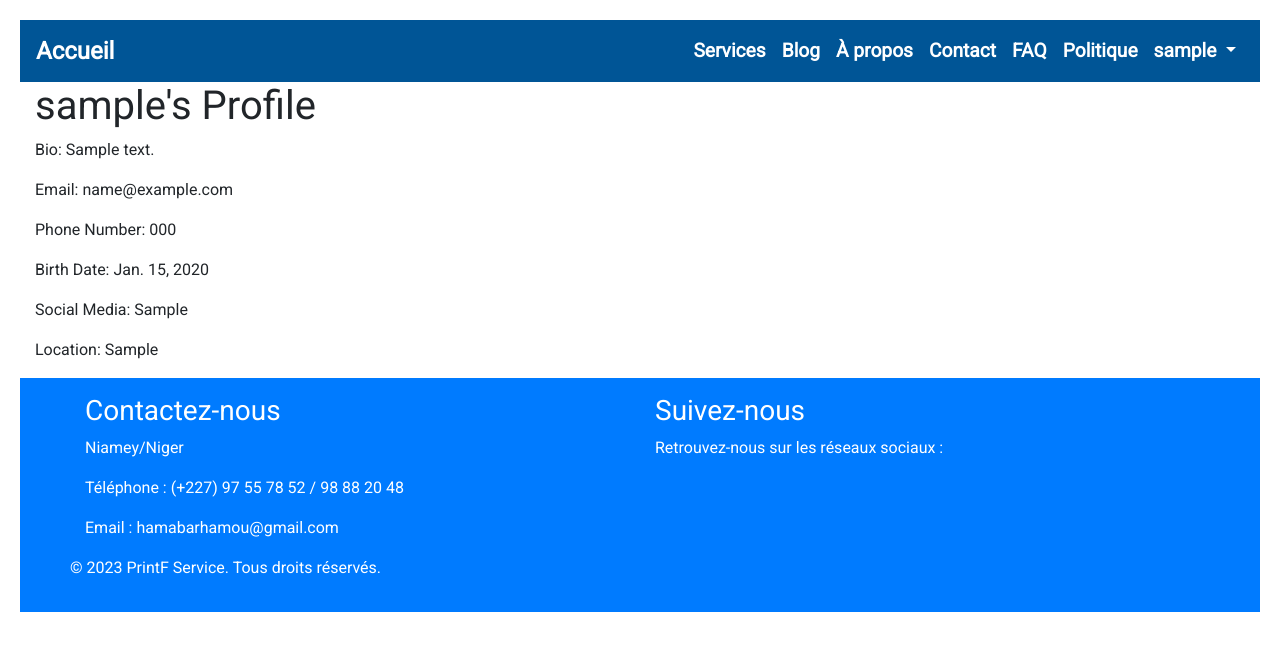
After one commit to HamaBarhamou/printf_services, a Django app: page /user/ in a window 1280 px wide. The commit adds this page. Shown: the top 651 px of the page. Run offline with Django 4.2, Linux system fonts and the light colour scheme; a user stored in the database is signed in; tables that the repository leaves empty hold one stand-in row (values such as "Sample post"); some libraries are stand-ins or nearby versions.

Commit message:
Travaux profile user

```diff
--- /dev/null
+++ b/Profile/forms.py
@@ -0,0 +1,7 @@
+from django import forms
+from .models import User
+
+class ProfileForm(forms.ModelForm):
+    class Meta:
+        model = User
+        fields = ['bio', 'email', 'phone_number', 'birth_date', 'social_media', 'location']
--- a/Profile/models.py
+++ b/Profile/models.py
@@ -12,6 +12,12 @@ class Role(models.Model):
 class User(AbstractUser):
     roles = models.ManyToManyField(Role, blank=True)
     avatar = models.ImageField(verbose_name='photo de profil', upload_to='avatars')
+    bio = models.TextField(verbose_name='bio', blank=True)
+    email = models.EmailField(verbose_name='adresse e-mail', blank=True)
+    phone_number = models.CharField(verbose_name='numéro de téléphone', max_length=20, blank=True)
+    birth_date = models.DateField(verbose_name='date de naissance', null=True, blank=True)
+    social_media = models.URLField(verbose_name='réseaux sociaux', blank=True)
+    location = models.CharField(verbose_name='localisation', max_length=255, blank=True)
 
     def __str__(self):
         return f'{self.username} : {" | ".join([role.name for role in self.roles.all()])}'
--- /dev/null
+++ b/Profile/templates/profiles/profile.html
@@ -0,0 +1,11 @@
+{% extends 'base.html' %}
+
+{% block content %}
+    <h1>{{ user.username }}'s Profile</h1>
+    <p>Bio: {{ user.bio }}</p>
+    <p>Email: {{ user.email }}</p>
+    <p>Phone Number: {{ user.phone_number }}</p>
+    <p>Birth Date: {{ user.birth_date }}</p>
+    <p>Social Media: {{ user.social_media }}</p>
+    <p>Location: {{ user.location }}</p>
+{% endblock %}
--- /dev/null
+++ b/Profile/urls.py
@@ -0,0 +1,8 @@
+from django.urls import path
+from .views import profile_view
+
+app_name = 'profiles'
+
+urlpatterns = [
+    path('', profile_view, name='profile'),
+]
--- a/Profile/views.py
+++ b/Profile/views.py
@@ -1,3 +1,19 @@
 from django.shortcuts import render
+from django.contrib.auth.decorators import login_required
+from .forms import ProfileForm
+from django.shortcuts import render, redirect
 
-# Create your views here.
+
+@login_required
+def profile_view(request):
+    user = request.user
+    form = ProfileForm(request.POST or None, instance=user)
+    if form.is_valid():
+        form.save()
+        return redirect('profile')
+
+    context = {
+        'user': user,
+        'form': form,
+    }
+    return render(request, 'profiles/profile.html', context)
--- a/printf_services/settings.py
+++ b/printf_services/settings.py
@@ -127,7 +127,7 @@ STATIC_URL = 'static/'
 DEFAULT_AUTO_FIELD = 'django.db.models.BigAutoField'
 
 MEDIA_ROOT = BASE_DIR / 'media'
-MEDIA_URL = '/stock_management_api/media/'
+MEDIA_URL = '/printf_services/media/'
 STATIC_ROOT = BASE_DIR / 'static'
 STATIC_URL = '/static/'
 
--- a/printf_services/templates/base.html
+++ b/printf_services/templates/base.html
@@ -82,6 +82,10 @@
           </a>
           <div class="dropdown-menu" aria-labelledby="navbarDropdownMenuLink">
             <a class="dropdown-item" href="#">Profile</a>
+            <a class="dropdown-item" href="#">Historique de commande</a>
+            <a class="dropdown-item" href="#">Favoris</a>
+            <a class="dropdown-item" href="#">Paramètres</a>
+            <a class="dropdown-item" href="#">Support</a>
             <a class="dropdown-item" href="#">Change password</a>
             <a class="dropdown-item" href="#">Logout</a>
           </div>
@@ -124,5 +128,39 @@
     </div>
   </div>
 </footer>
+<style>
+  body {
+      font-family: 'Roboto', sans-serif;
+      margin: 20px;
+  }
+  .navbar {
+      background-color: #005596;
+  }
+  .navbar-brand {
+      color: white !important;
+      font-weight: bold;
+      font-size: 1.5rem;
+  }
+  .navbar-nav .nav-item .nav-link {
+      color: white !important;
+      font-weight: bold;
+      font-size: 1.2rem;
+  }
+  .breadcrumb {
+      margin-top: 20px;
+      margin-bottom: 10px;
+  }
+  .breadcrumb-item {
+      font-weight: bold;
+  }
+  .stock-card {
+      transition: background-color 0.5s;
+  }
+  .stock-card:hover {
+      background-color: #ddd;
+      cursor: pointer;
+  }
+</style>
+
 </body>
 </html>
--- a/printf_services/urls.py
+++ b/printf_services/urls.py
@@ -21,6 +21,7 @@ from django.conf.urls.static import static
 urlpatterns = [
     path('admin/', admin.site.urls),
     path('', include('printf_services_manager.urls')),
+    path('user/', include('Profile.urls')),
 ]
 if settings.DEBUG:
     urlpatterns += static(settings.MEDIA_URL, document_root=settings.MEDIA_ROOT)
```
Also changed, not shown: Profile/migrations/0002_user_bio_user_birth_date_user_location_and_more.py (added).
